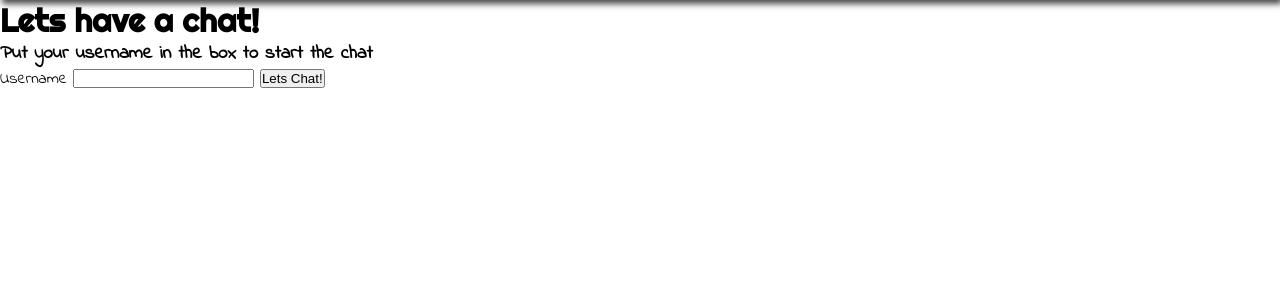
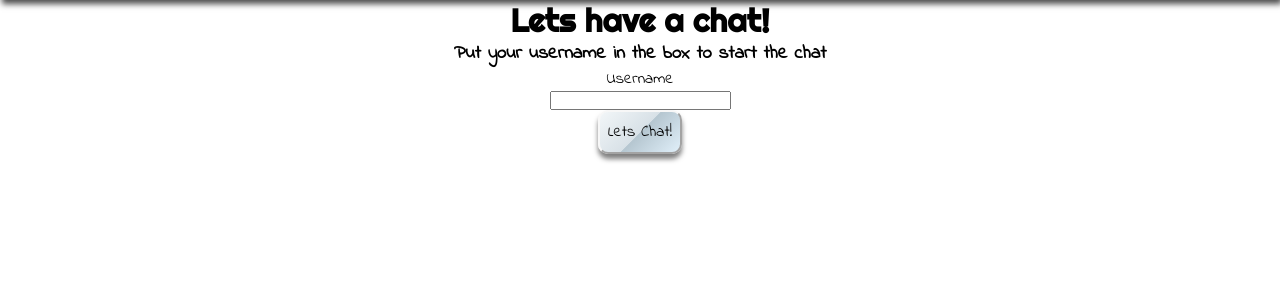
Before and after one commit to Clinton-Davis/Comhr-, a Flask app: page / in a window 1280 px wide. Shown: the part 80-380 px from the top of the page. Run offline with Flask 2, Linux system fonts and the light colour scheme.

Commit message:
added style to form

```diff
--- a/static/css/style.css
+++ b/static/css/style.css
@@ -57,3 +57,48 @@ h1 {
     padding: 2px;
 
 }
+.btn {
+    padding: 0.5em;
+    box-shadow: 0px 5px 5px 0px rgba(0, 0, 0, 0.5);
+    margin: 0 auto;
+    margin-left: auto;
+    font-family: var(--mf);
+    font-size: 1em;
+    font-weight: 400;
+    border: 2.5px outset #F7F7F7;
+    border-radius: 10px;
+    background: rgba(242, 246, 248, 1);
+    background: -moz-linear-gradient(-45deg, rgba(242, 246, 248, 1) 0%, rgba(216, 225, 231, 1) 50%, rgba(181, 198, 208, 1) 51%, rgba(224, 239, 249, 1) 100%);
+    background: -webkit-gradient(left top, right bottom, color-stop(0%, rgba(242, 246, 248, 1)), color-stop(50%, rgba(216, 225, 231, 1)), color-stop(51%, rgba(181, 198, 208, 1)), color-stop(100%, rgba(224, 239, 249, 1)));
+    background: -webkit-linear-gradient(-45deg, rgba(242, 246, 248, 1) 0%, rgba(216, 225, 231, 1) 50%, rgba(181, 198, 208, 1) 51%, rgba(224, 239, 249, 1) 100%);
+    background: -o-linear-gradient(-45deg, rgba(242, 246, 248, 1) 0%, rgba(216, 225, 231, 1) 50%, rgba(181, 198, 208, 1) 51%, rgba(224, 239, 249, 1) 100%);
+    background: -ms-linear-gradient(-45deg, rgba(242, 246, 248, 1) 0%, rgba(216, 225, 231, 1) 50%, rgba(181, 198, 208, 1) 51%, rgba(224, 239, 249, 1) 100%);
+}
+
+.btn:hover {
+    transition: var(--transition);
+    border: 2.5px inset #F7F7F7;
+    background: rgba(242, 246, 248, 1);
+    background: rgba(242, 246, 248, 1);
+    background: -moz-linear-gradient(-45deg, rgba(242, 246, 248, 1) 0%, rgba(181, 198, 208, 1) 55%, rgba(216, 225, 231, 1) 56%, rgba(224, 239, 249, 1) 100%);
+    background: -webkit-gradient(left top, right bottom, color-stop(0%, rgba(242, 246, 248, 1)), color-stop(55%, rgba(181, 198, 208, 1)), color-stop(56%, rgba(216, 225, 231, 1)), color-stop(100%, rgba(224, 239, 249, 1)));
+    background: -webkit-linear-gradient(-45deg, rgba(242, 246, 248, 1) 0%, rgba(181, 198, 208, 1) 55%, rgba(216, 225, 231, 1) 56%, rgba(224, 239, 249, 1) 100%);
+    background: -o-linear-gradient(-45deg, rgba(242, 246, 248, 1) 0%, rgba(181, 198, 208, 1) 55%, rgba(216, 225, 231, 1) 56%, rgba(224, 239, 249, 1) 100%);
+    background: -ms-linear-gradient(-45deg, rgba(242, 246, 248, 1) 0%, rgba(181, 198, 208, 1) 55%, rgba(216, 225, 231, 1) 56%, rgba(224, 239, 249, 1) 100%);
+    background: linear-gradient(135deg, rgba(242, 246, 248, 1) 0%, rgba(181, 198, 208, 1) 55%, rgba(216, 225, 231, 1) 56%, rgba(224, 239, 249, 1) 100%);
+    -webkit-transition: var(--transition);
+    -moz-transition: var(--transition);
+    -ms-transition: var(--transition);
+    -o-transition: var(--transition);
+}
+
+.indexHeading {
+    display: flex;
+    flex-direction: column;
+    align-items: center;
+}
+form {
+    display: flex;
+    flex-direction: column;
+    align-items: center;
+}
--- a/templates/index.html
+++ b/templates/index.html
@@ -1,13 +1,16 @@
 {% extends 'base.html' %}
 
 {% block content %}
+<div class="indexHeading">
 <h1 class="">Lets have a chat!</h1>
+
 <h3>Put your username in the box to start the chat</h3>
+</div>
 <div class="form">
 <form method="POST">
     <label for="username">Username</label>
     <input type="text" id="username" name="username"/>
-    <button class="">Lets Chat!</button>
+    <button class="btn">Lets Chat!</button>
 </form>
 </div>
 {% endblock %}
```
